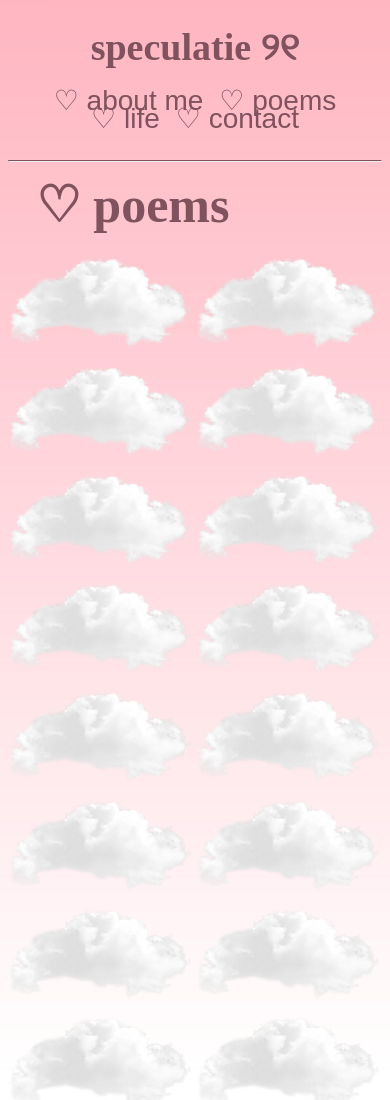
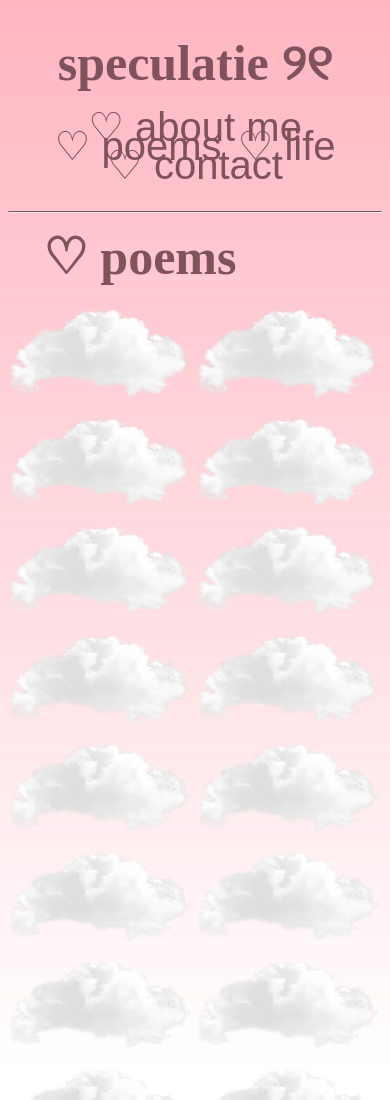
Before and after one commit to ioanaruginosu/speculatie, a plain HTML site: page poems.html in a window 390 px wide. Shown: the top 1100 px of the page. Drawn offline with Linux system fonts and the light colour scheme.

Commit message:
Update poems.html

```diff
--- a/poems.html
+++ b/poems.html
@@ -540,11 +540,11 @@
     }
 
 }
-@media (max-width: 400px){
+@media (max-width: 1000px){
   h1 {
         color: #7F525D;
         text-align: center;
-        font-size: 43px;
+        font-size: 40px;
         transition-duration: 0.4s;
         cursor: pointer;
     }
@@ -561,7 +561,7 @@
         color: #7F525D;
         border: none;
         cursor: pointer;
-        font-size: 33px;
+        font-size: 30px;
         transition-duration: 0.4s;
         line-height: 0px;
     }
@@ -575,7 +575,7 @@
         background-color: transparent;
         border: none;
         cursor: pointer;
-        font-size: 33px;
+        font-size: 30px;
         transition-duration: 0.4s;
         line-height: 0px;
     }
@@ -589,7 +589,7 @@
         background-color: transparent;
         border: none;
         cursor: pointer;
-        font-size: 33px;
+        font-size: 30px;
         transition-duration: 0.4s;
         line-height: 0px;
     }
@@ -601,9 +601,9 @@
 
     h2 {
 
-        font-size: 50px;
+        font-size: 60px;
         color: #7F525D;
-        margin-left: 33px;
+        margin-left: 25px;
         line-height: 0.1;
     }
 
@@ -613,7 +613,7 @@
         background-color: transparent;
         border: none;
         cursor: pointer;
-        font-size: 33px;
+        font-size: 30px;
         transition-duration: 0.4s;
         line-height: 0px;
     }
@@ -626,7 +626,7 @@
   h1 {
         color: #7F525D;
         text-align: center;
-        font-size: 43px;
+        font-size: 45px;
         transition-duration: 0.4s;
         cursor: pointer;
     }
@@ -643,7 +643,7 @@
         color: #7F525D;
         border: none;
         cursor: pointer;
-        font-size: 32 px;
+        font-size: 35 px;
         transition-duration: 0.4s;
         line-height: 0px;
     }
@@ -657,7 +657,7 @@
         background-color: transparent;
         border: none;
         cursor: pointer;
-        font-size: 32px;
+        font-size: 35px;
         transition-duration: 0.4s;
         line-height: 0px;
     }
@@ -671,7 +671,7 @@
         background-color: transparent;
         border: none;
         cursor: pointer;
-        font-size: 32px;
+        font-size: 35px;
         transition-duration: 0.4s;
         line-height: 0px;
     }
@@ -685,7 +685,7 @@
 
         font-size: 50px;
         color: #7F525D;
-        margin-left: 32px;
+        margin-left: 30px;
         line-height: 0.1;
     }
 
@@ -695,7 +695,7 @@
         background-color: transparent;
         border: none;
         cursor: pointer;
-        font-size: 32px;
+        font-size: 35px;
         transition-duration: 0.4s;
         line-height: 0px;
     }
@@ -704,11 +704,11 @@
 
     }}
 
-    @media (max-width: 1000px){
+    @media (max-width: 400px){
   h1 {
         color: #7F525D;
         text-align: center;
-        font-size: 38px;
+        font-size: 50px;
         transition-duration: 0.4s;
         cursor: pointer;
     }
@@ -725,7 +725,7 @@
         color: #7F525D;
         border: none;
         cursor: pointer;
-        font-size: 28px;
+        font-size: 40px;
         transition-duration: 0.4s;
         line-height: 0px;
     }
@@ -739,7 +739,7 @@
         background-color: transparent;
         border: none;
         cursor: pointer;
-        font-size: 28px;
+        font-size: 40px;
         transition-duration: 0.4s;
         line-height: 0px;
     }
@@ -753,7 +753,7 @@
         background-color: transparent;
         border: none;
         cursor: pointer;
-        font-size: 28px;
+        font-size: 40px;
         transition-duration: 0.4s;
         line-height: 0px;
     }
@@ -767,7 +767,7 @@
 
         font-size: 50px;
         color: #7F525D;
-        margin-left: 28px;
+        margin-left: 35px;
         line-height: 0.1;
     }
 
@@ -777,7 +777,7 @@
         background-color: transparent;
         border: none;
         cursor: pointer;
-        font-size: 28px;
+        font-size: 40px;
         transition-duration: 0.4s;
         line-height: 0px;
     }
```
